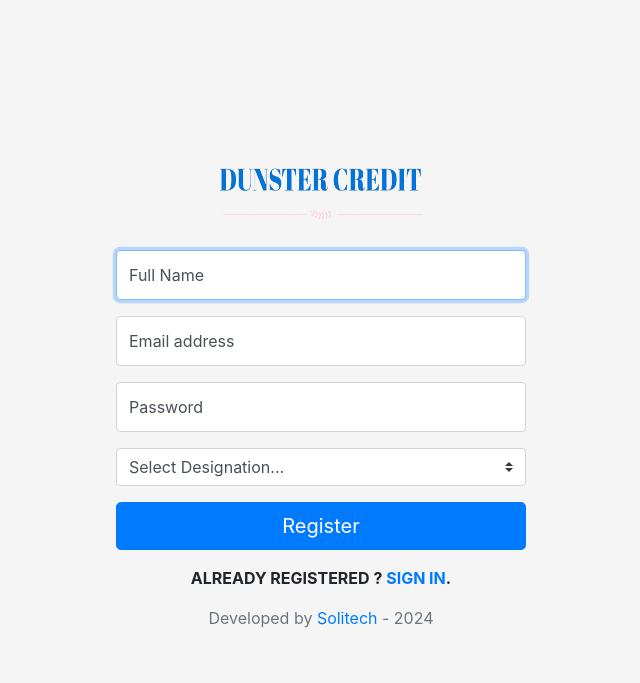
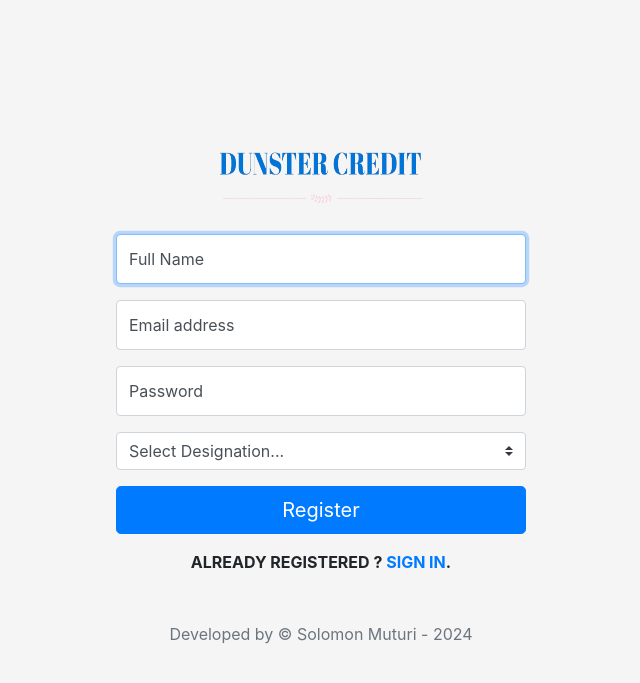
Before and after one commit to SolomonMuturi/Loan-Management-System, a PHP site: page /signup.php in a window 1280 px wide. Shown: the top 683 px of the page, without its empty margins (319-959 px from the left). Run offline with PHP 8.4, Linux system fonts and the light colour scheme.

Commit message:
Update signup.php

```diff
--- a/signup.php
+++ b/signup.php
@@ -9,9 +9,9 @@ $emp = new Employee();
     <meta name="viewport" content="width=device-width, initial-scale=1, shrink-to-fit=no">
     <meta name="description" content="">
     <meta name="author" content="">
-    <link rel="icon" href="images/favicon.ico">
+    <link rel="icon" href="images/brac.jpg">
 
-    <title>Sign Up</title>
+    <title></title>
 
     <!-- Bootstrap core CSS -->
     <link href="assets/css/bootstrap.css" rel="stylesheet">
@@ -61,12 +61,7 @@ $emp = new Employee();
       <input class="btn btn-lg btn-primary btn-block" type="submit" name="submit" value="Register">
       <p class="mt-3 text-uppercase font-weight-bold text-center">Already registered ? <a href="signin.php">Sign in</a>.</p>
 
-      <div class="col-md-12 ">
-    <p class="text-muted text-center">
-        Developed by <a href="https://www.solitech.co.ke" target="_blank">Solitech</a> - 2024
-    </p>
-</div>
-
+      <p class="mt-5 mb-3 text-muted text-center">Developed by &copy; Solomon Muturi - 2024 </p>
     </form>
   </body>
 </html>
```
